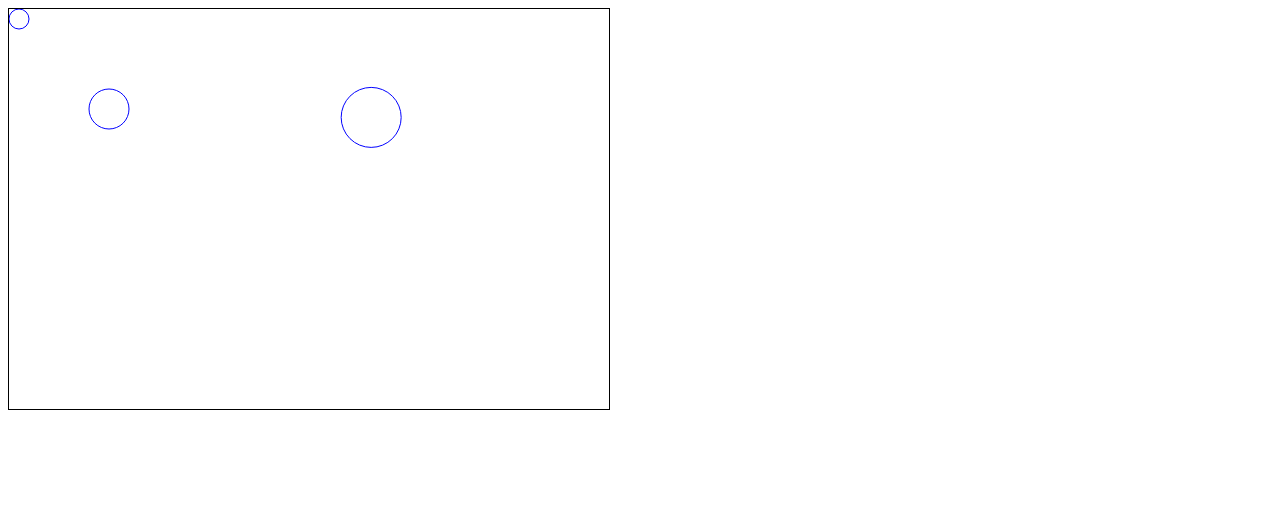
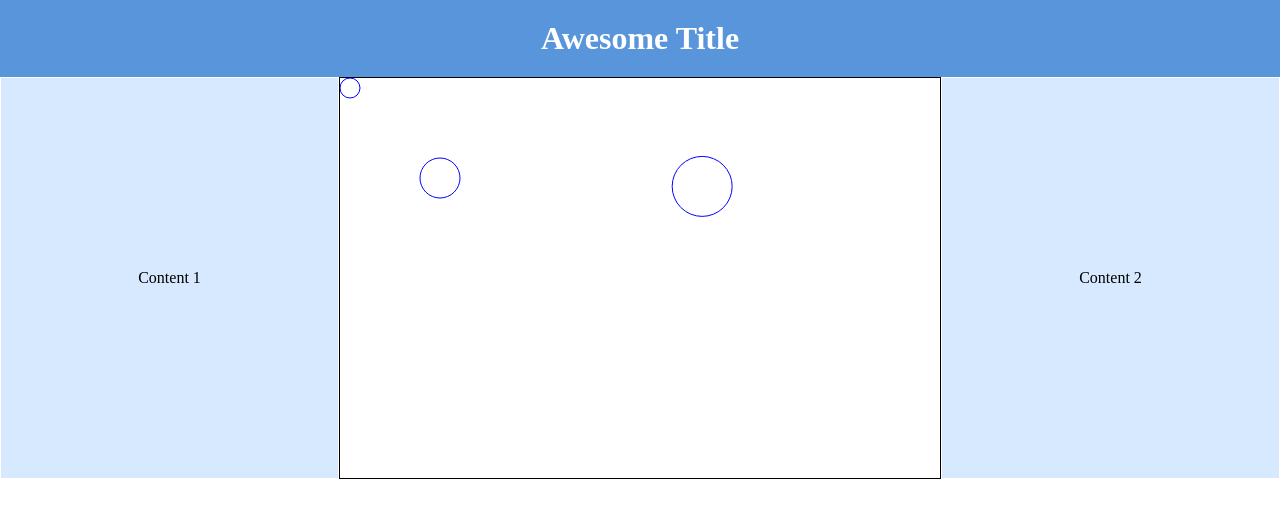
Before and after one commit to TakTakTaka/space-man, a website: page index.html in a window 1280 px wide. Drawn offline with nearby package versions, Linux system fonts and the light colour scheme.

Commit message:
Initial structure of html and css

```diff
--- a/index.html
+++ b/index.html
@@ -2,9 +2,25 @@
 <html>
   <head>
     <script src="https://code.jquery.com/jquery-1.9.1.min.js"></script>
+    <link rel='stylesheet' href='styles.css'/>
   </head>
   <body>
-    <canvas id="game-canvas" width="600" height="400" style="border:1px solid #000000;"></canvas>
+    <div class="header-container">
+      <div><h1>Awesome Title</h1></div>
+    </div>
+    <div class="content-container">
+      <div class="content-item content-item1">Content 1</div>
+      <canvas id="game-canvas" width="600" height="400" style="border:1px solid #000000;"></canvas>
+      <div class="content-item content-item2">Content 2</div>
+    </div>
+    <div class="footer-container">
+
+    </div>
+
+
+
+
+
   </body>
   <script src="js/sprite.js"></script>
   <script src="js/keypress.js"></script>
--- /dev/null
+++ b/styles.css
@@ -0,0 +1,35 @@
+* {
+margin: 0;
+padding: 0;
+box-sizing: border-box;
+}
+
+.header-container {
+  color: #fff;
+  background-color: #5995DA;  /* Blue */
+  padding: 20px 0;
+  display: flex;
+  justify-content: center;
+}
+
+.header {
+  /* border: 1px solid #fff;   */
+  width: 900px;
+  display: flex;
+  justify-content: space-between;
+}
+
+.content-container {
+  display: flex;
+  justify-content: space-between;
+  flex-wrap: wrap;
+}
+
+.content-item {
+  display: flex;
+  border: 1px solid #fff;
+  background-color: #D6E9FE;
+  flex: 1;
+  justify-content: center;
+  align-items: center;
+}
```
